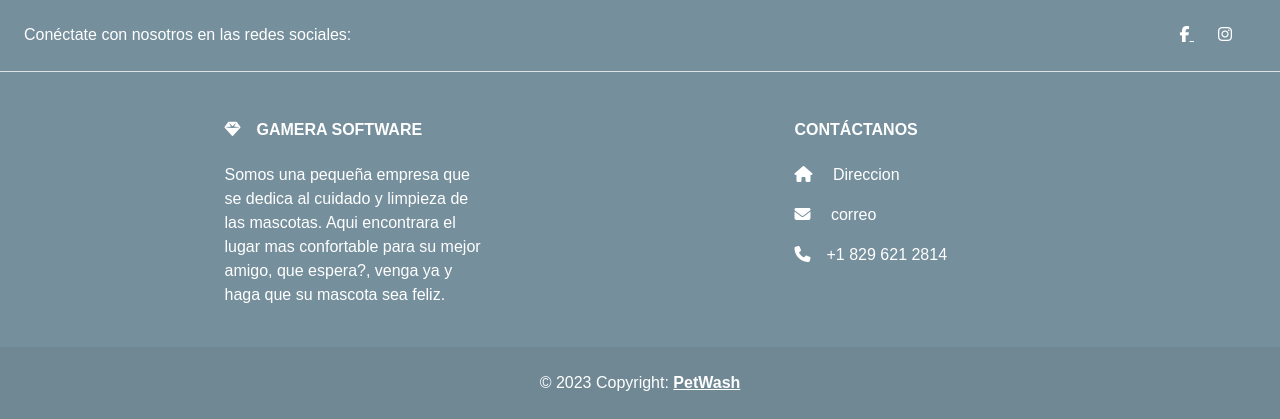
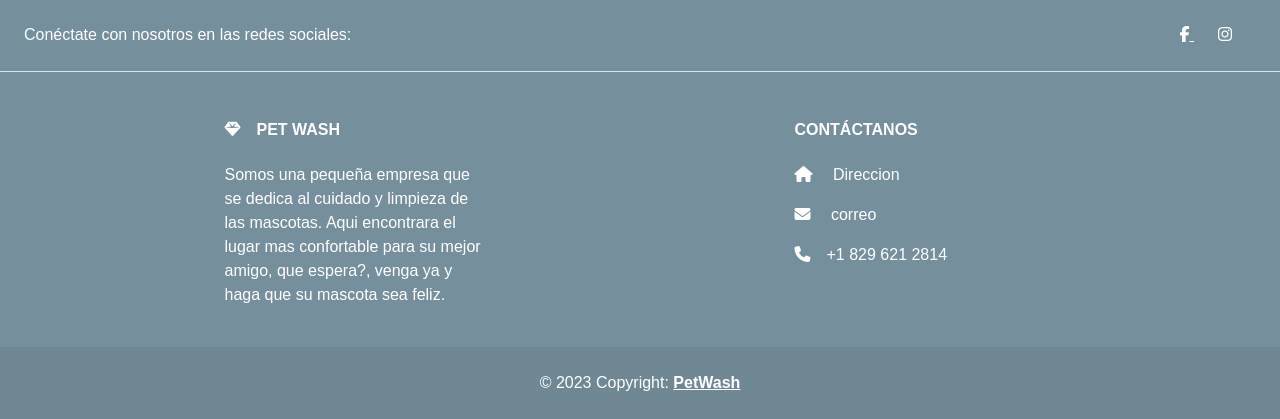
Before and after one commit to keirdgz/PET-WASH, a PHP site: page /inicio.html in a window 1280 px wide. Shown: the part 1294-1713 px from the top of the page. Run offline with PHP 8.4, Linux system fonts and the light colour scheme; some libraries are stand-ins or nearby versions.

Commit message:
se hicieron algunos cambios

```diff
--- a/inicio.html
+++ b/inicio.html
@@ -134,7 +134,7 @@
         <div class="col-md-3 col-lg-4 col-xl-3 mx-auto mb-4">
           <!-- Content -->
           <h6 class="text-uppercase fw-bold mb-4">
-            <i class="fas fa-gem me-3"></i>Gamera Software
+            <i class="fas fa-gem me-3"></i>Pet Wash
           </h6>
           <p>
             Somos una pequeña empresa que se dedica al cuidado y limpieza de las mascotas. Aqui encontrara el lugar mas
```
Also changed, not shown: reg_empleado.php (+3 -6 lines).
